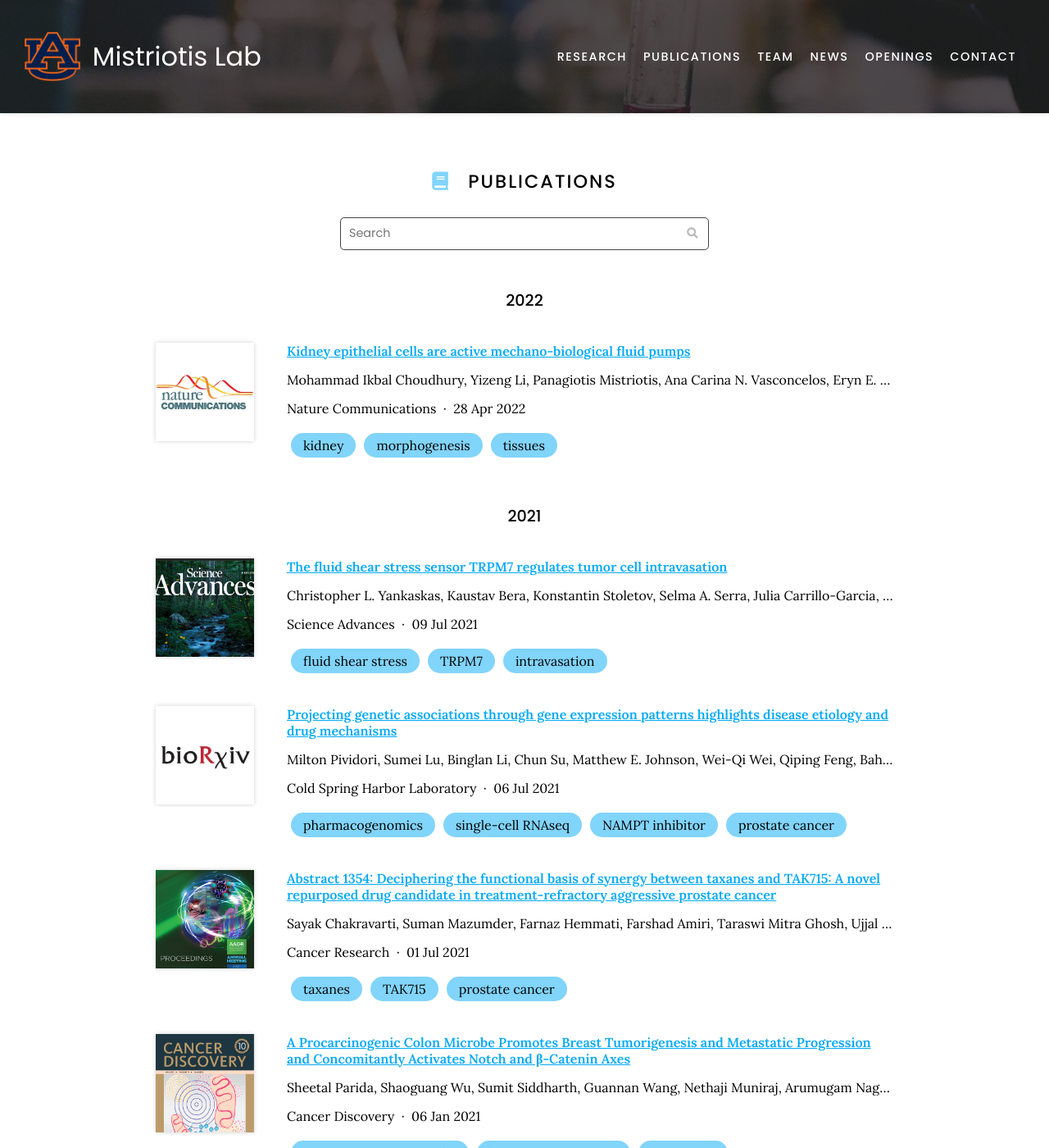
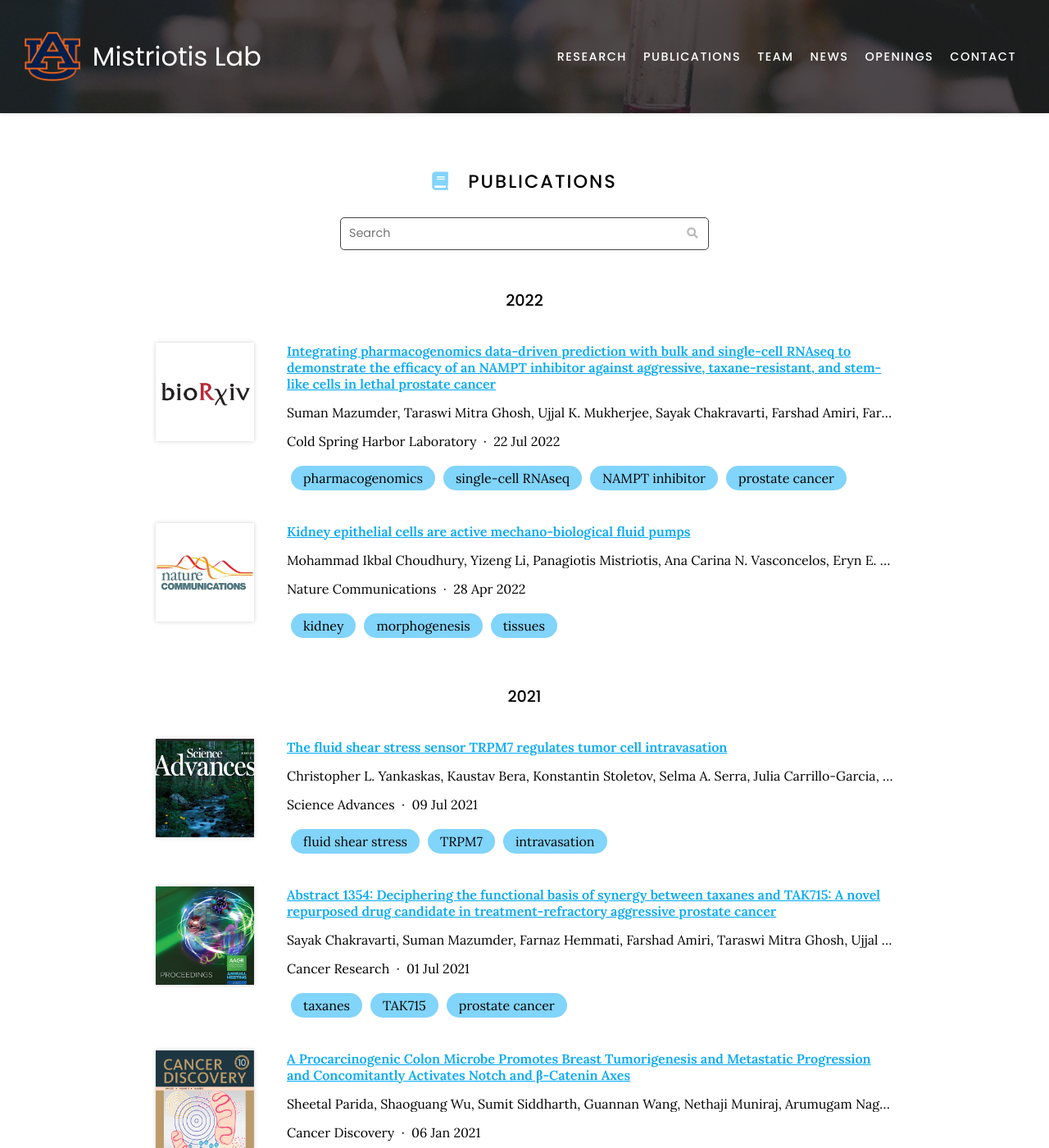
Before and after one commit to mistriotis-lab/mistriotis-lab.github.io, a Jekyll site: the page built from publications/index.md, in a window 1280 px wide and 1400 px high. Shown: the whole window at 82% size. Built offline with Jekyll 4.4.1, drawn with Linux system fonts in a browser that asks for light colours; nearby versions of some CDN libraries.

Commit message:
Generate citations

```diff
--- a/_data/citations.yaml
+++ b/_data/citations.yaml
@@ -26,30 +26,28 @@
   - morphogenesis
   - tissues
   image: images/papers/nature-comm.png
-- id: doi:10.1101/2021.07.05.450786
-  title: Projecting genetic associations through gene expression patterns highlights
-    disease etiology and drug mechanisms
+- id: doi:10.1101/2022.07.20.500378
+  title: Integrating pharmacogenomics data-driven prediction with bulk and single-cell
+    RNAseq to demonstrate the efficacy of an NAMPT inhibitor against aggressive, taxane-resistant,
+    and stem-like cells in lethal prostate cancer
   authors:
-  - Milton Pividori
-  - Sumei Lu
-  - Binglan Li
-  - Chun Su
-  - Matthew E. Johnson
-  - Wei-Qi Wei
-  - Qiping Feng
-  - Bahram Namjou
-  - Krzysztof Kiryluk
-  - Iftikhar Kullo
-  - Yuan Luo
-  - Blair D. Sullivan
-  - Benjamin F. Voight
-  - Carsten Skarke
-  - Marylyn D. Ritchie
-  - Struan F.A. Grant
-  - Casey S. Greene
+  - Suman Mazumder
+  - Taraswi Mitra Ghosh
+  - Ujjal K. Mukherjee
+  - Sayak Chakravarti
+  - Farshad Amiri
+  - Farnaz Hemmati
+  - Panagiotis Mistriotis
+  - Isra Elhussin
+  - Ahmad-bin Salam
+  - Windy Dean-Colomb
+  - Feng Li
+  - Clayton Yates
+  - Robert D. Arnold
+  - Amit K. Mitra
   publisher: Cold Spring Harbor Laboratory
-  date: '2021-07-06'
-  link: https://doi.org/gk9g25
+  date: '2022-07-22'
+  link: https://doi.org/gqrhgp
   image: images/papers/biorxiv.jpg
   extra-links:
   - type: preprint
```
